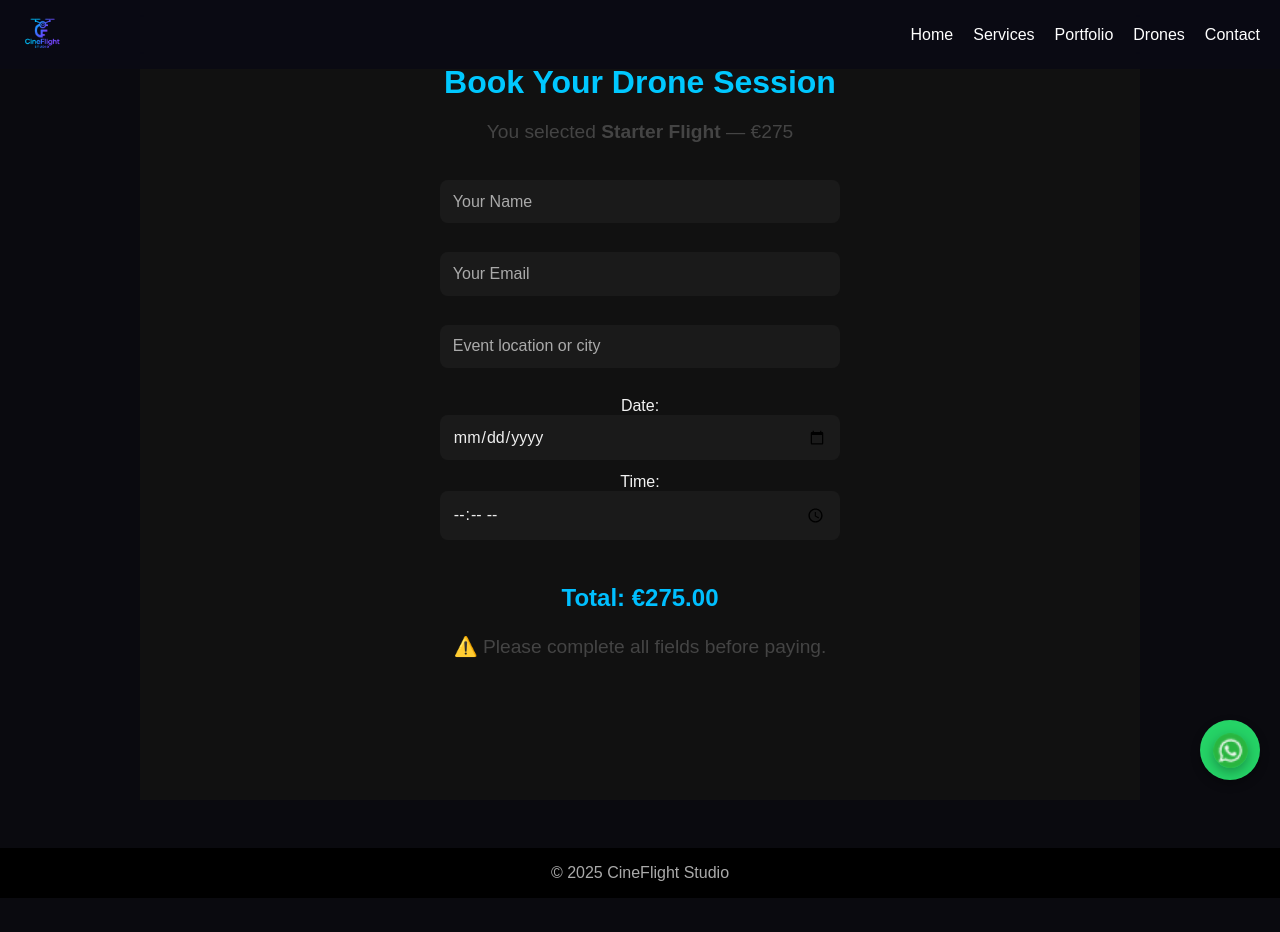
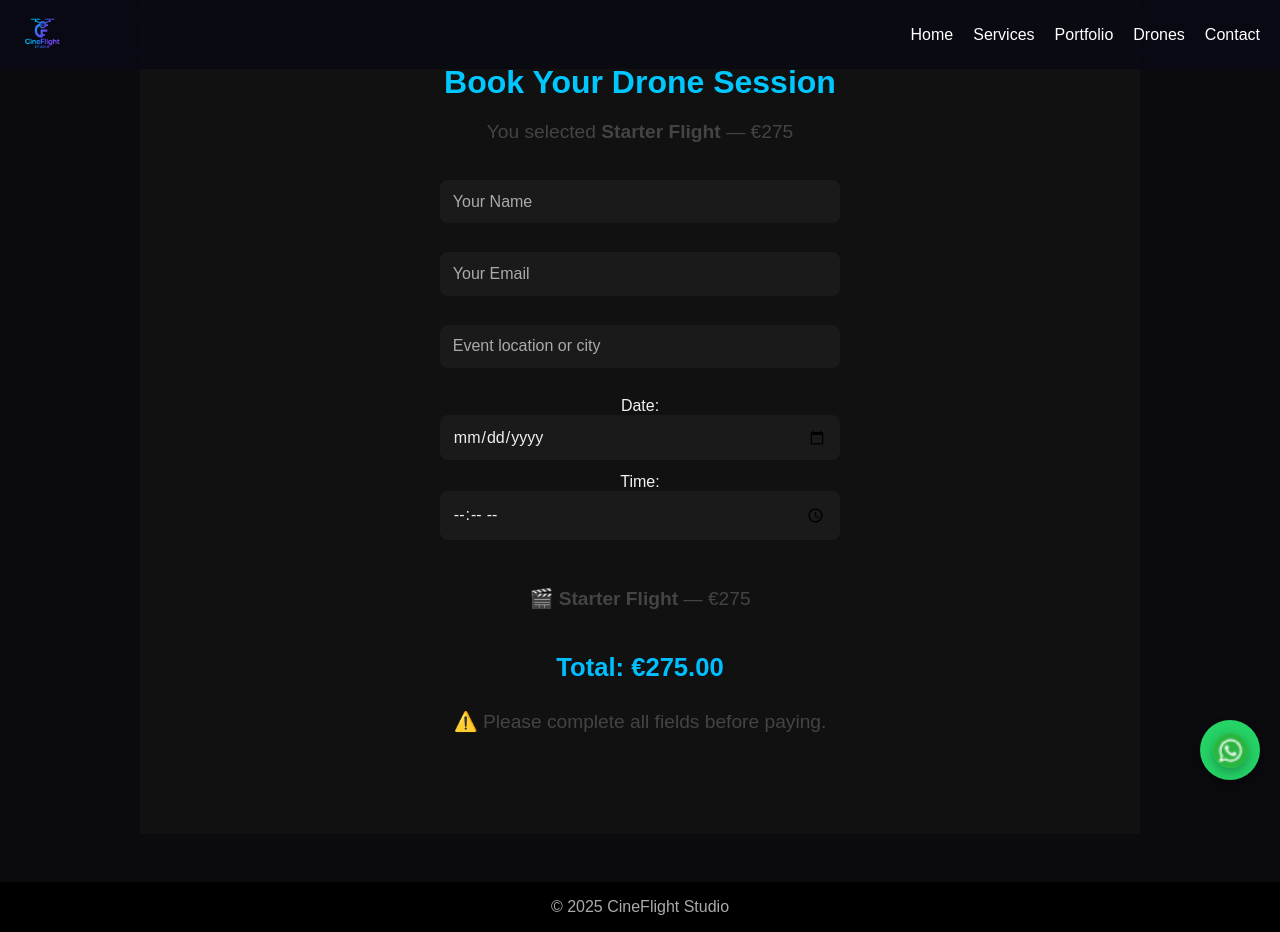
Before and after one commit to CineFlight-studio/cineflightstudio, a React (Vite) app: page /booking in a window 1280 px wide. Before the commit the page ends 898 px from the top, so only its background shows below. Built offline with nearby package versions, Linux system fonts and the light colour scheme.

Commit message:
Updated calculating section in booking page

```diff
--- a/src/pages/Booking.jsx
+++ b/src/pages/Booking.jsx
@@ -47,10 +47,17 @@ function Booking() {
   // 💶 Calculate total
  useEffect(() => {
   const base = PACKAGE_PRICES[packageName] || 0
-    const extra = distanceKm && distanceKm > INCLUDED_KM ? (distanceKm - INCLUDED_KM) * PRICE_PER_KM : 0
+  let extra = 0
+
+  if (distanceKm && distanceKm > INCLUDED_KM) {
+    extra = (distanceKm - INCLUDED_KM) * PRICE_PER_KM
+  }
+
+  const total = base + extra
   setTravelFee(extra)
-    setTotalPrice((base + extra).toFixed(2))
+  setTotalPrice(total.toFixed(2))
 }, [distanceKm, packageName])
+
 
   const handleChange = (e) => {
     const { name, value } = e.target
@@ -150,16 +157,20 @@ function Booking() {
           </form>
 
           {/* PRICE DISPLAY - clean version */}
-          <div style={{ marginTop: "1.5rem", textAlign: "center" }}>
+          <div style={{ marginTop: "1.5rem", textAlign: "center", lineHeight: "1.6" }}>
+  <p>🎬 <strong>{packageName}</strong> — €{PACKAGE_PRICES[packageName]}</p>
+
   {distanceKm && (
-              <p style={{ marginBottom: "0.3rem" }}>
-                📍 <strong>{distanceKm} km</strong> from studio — travel fee €{travelFee.toFixed(2)}
+    <p style={{ color: "#aaa" }}>
+      📍 {distanceKm} km from studio — travel fee €{travelFee.toFixed(2)}
     </p>
   )}
-            <h3 style={{ fontSize: "1.5rem", color: "#00BFFF" }}>
+
+  <h3 style={{ fontSize: "1.6rem", color: "#00BFFF", marginTop: "0.4rem" }}>
     Total: €{!isNaN(totalPrice) ? totalPrice : "0.00"}
   </h3>
 </div>
+
 
           {/* PAYPAL */}
           <div style={{ marginTop: "1.2rem" }}>
```
Lines whose indentation alone changed are shown as unchanged.
